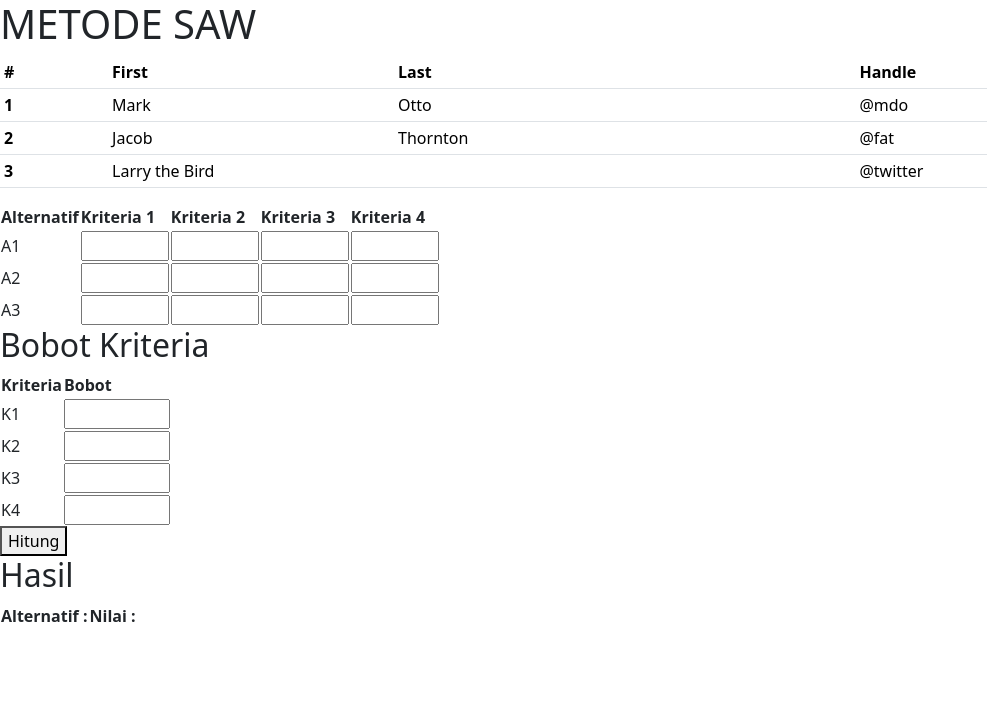
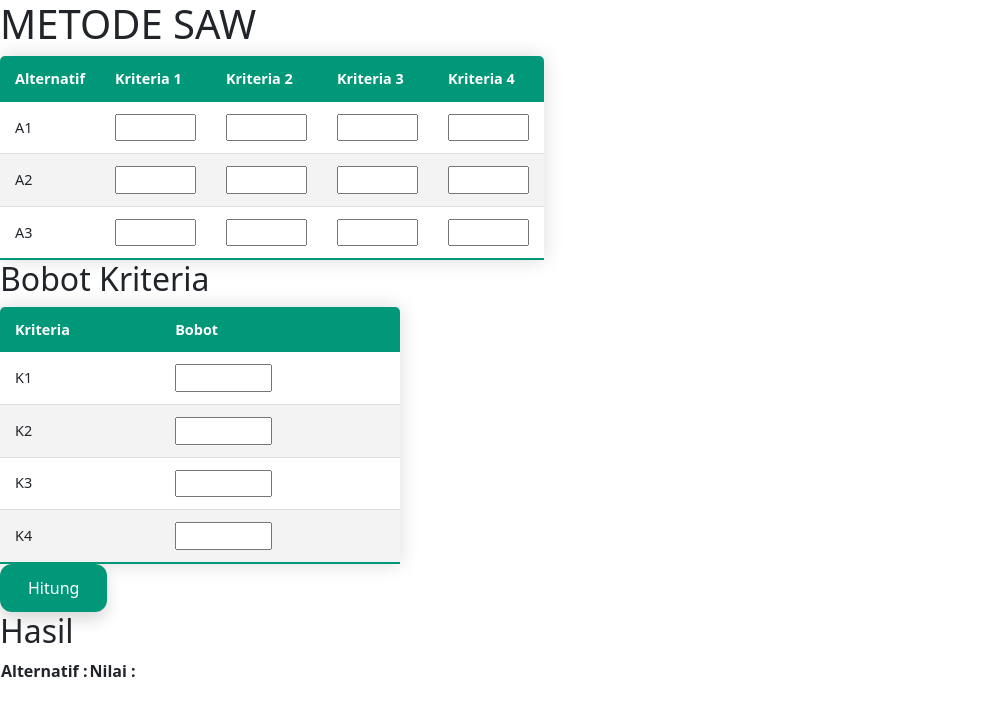
Before and after one commit to michaelrm27/spkproject, a plain HTML site: page saw.html in a window 1280 px wide. Shown: the whole page, without its empty margins (0-987 px from the left). Drawn offline with nearby package versions, Linux system fonts and the light colour scheme.

Commit message:
update css

```diff
--- a/saw.html
+++ b/saw.html
@@ -7,41 +7,139 @@
     <title>SAW</title>
     <link rel="stylesheet" href="https://cdn.jsdelivr.net/npm/bootstrap@5.3.0-alpha3/dist/css/bootstrap.min.css
     ">
+    <style>
+      html,
+body,
+.intro {
+  height: 100%;
+}
+
+.card {
+  border-radius: .5rem;
+}
+
+.table-scroll {
+  border-radius: .5rem;
+}
+
+.table-scroll table thead th {
+  font-size: 1.25rem;
+}
+thead {
+  top: 0;
+  position: sticky;
+}
+.content-table{
+  border-collapse: collapse;
+  margin: 25px 9;
+  font-size: 0.9em;
+  min-width: 400px;
+  border-radius: 5px 5px 0 0;
+  overflow: hidden;
+  box-shadow: 0 0 20px rgba(0, 0, 0, 0.15);
+}
+
+.content-table thead tr{
+  background-color: #009879;
+  color: #ffffff;
+  text-align: left;
+  font-weight: bold;
+}
+
+.content-table th,
+.content-table td{
+  padding: 12px 15px;
+}
+
+.content-table tbody tr{
+  border-bottom: 1px solid #ddd;
+}
+
+.content-table tbody tr:nth-of-type(even){
+  background-color: #f3f3f3;
+}
+
+.content-table tbody tr:last-of-type{
+  border-bottom: 2px solid #009879;
+}
+
+.button{
+  background-color: #009879; /* Green */
+  border: none;
+  color: white;
+  padding: 12px 28px;
+  text-align: center;
+  text-decoration: none;
+  display: inline-block;
+  font-size: 16px;
+  border-radius: 12px;
+  box-shadow: 0 8px 16px rgba(0, 0, 0, 0.15);
+}
+
+
+    </style>
 </head>
+
 <body>
     <h1>METODE SAW</h1>
 
-    <table class="table table-sm">
+    <!-- <section class="intro">
+      <div class="bg-image h-100" style="background-color: #f5f7fa;">
+        <div class="mask d-flex align-items-center h-100">
+          <div class="container">
+            <div class="row justify-content-center">
+              <div class="col-12">
+                <div class="card">
+                  <div class="card-body p-0">
+                    <div class="table-responsive table-scroll" data-mdb-perfect-scrollbar="true" style="position: relative; height: 700px">
+                      <table class="table table-striped mb-0">
+                        <thead style="background-color: #002d72;">
+                          <tr>
+                            <th>Alternatif</th>
+                            <th>Kriteria 1</th>
+                            <th>Kriteria 2</th>
+                            <th>Kriteria 3</th>
+                            <th>Kriteria 4</th>
+                          </tr>
+                        </thead>
+                        <tbody>
+                          <tr>
+                            <tr>
+                              <td>A1</td>
+                              <td><input type="number" name="a1k1" min="0" max="10" /></td>
+                              <td><input type="number" name="a1k2" min="0" max="10" /></td>
+                              <td><input type="number" name="a1k3" min="0" max="10" /></td>
+                              <td><input type="number" name="a1k4" min="0" max="10" /></td>
+                            </tr>
+                          </tr>
+                          <tr>
+                            <td>A2</td>
+                            <td><input type="number" name="a2k1" min="0" max="10" /></td>
+                            <td><input type="number" name="a2k2" min="0" max="10" /></td>
+                            <td><input type="number" name="a2k3" min="0" max="10" /></td>
+                            <td><input type="number" name="a2k4" min="0" max="10" /></td>
+                          </tr>
+                          <tr>
+                            <td>A3</td>
+                            <td><input type="number" name="a3k1" min="0" max="10" /></td>
+                            <td><input type="number" name="a3k2" min="0" max="10" /></td>
+                            <td><input type="number" name="a3k3" min="0" max="10" /></td>
+                            <td><input type="number" name="a3k4" min="0" max="10" /></td>
+                          </tr>
+                        </tbody>
+                      </table>
+                    </div>
+                  </div>
+                </div>
+              </div>
+            </div>
+          </div>
+        </div>
+      </div>
+    </section> -->
+
+    <table class ="content-table" id="matriks">
       <thead>
-        <tr>
-          <th scope="col">#</th>
-          <th scope="col">First</th>
-          <th scope="col">Last</th>
-          <th scope="col">Handle</th>
-        </tr>
-      </thead>
-      <tbody>
-        <tr>
-          <th scope="row">1</th>
-          <td>Mark</td>
-          <td>Otto</td>
-          <td>@mdo</td>
-        </tr>
-        <tr>
-          <th scope="row">2</th>
-          <td>Jacob</td>
-          <td>Thornton</td>
-          <td>@fat</td>
-        </tr>
-        <tr>
-          <th scope="row">3</th>
-          <td colspan="2">Larry the Bird</td>
-          <td>@twitter</td>
-        </tr>
-      </tbody>
-    </table>
-
-    <table id="matriks">
       <tr>
         <th>Alternatif</th>
         <th>Kriteria 1</th>
@@ -49,6 +147,7 @@
         <th>Kriteria 3</th>
         <th>Kriteria 4</th>
       </tr>
+      </thead>
       <tr>
         <td>A1</td>
         <td><input type="number" name="a1k1" min="0" max="10" /></td>
@@ -73,11 +172,14 @@
     </table>
 
     <h2>Bobot Kriteria</h2>
-    <table id="bobot">
+    <div style="text-align: left;">
+    <table id="bobot" class="content-table">
+      <thead>
       <tr>
         <th>Kriteria</th>
         <th>Bobot</th>
       </tr>
+      </thead>
       <tr>
         <td>K1</td>
         <td><input type="number" name="k1" min="0" max="1" step="0.01" /></td>
@@ -95,10 +197,12 @@
         <td><input type="number" name="k4" min="0" max="1" step="0.01" /></td>
       </tr>
     </table>
-    <button onclick="hitung()">Hitung</button>
+    <button class="button" onclick="hitung()">Hitung</button>
+  </div>
 
+    <div style="text-align: left;">
     <h2>Hasil</h2>
-    <table id="hasil">
+    <table id="hasil" align="left">
       <tr>
         <th>Alternatif  :</th>
         <th>Nilai       :</th>
@@ -107,5 +211,6 @@
     <script src="function.js"></script>
     <script src="https://cdn.jsdelivr.net/npm/bootstrap@5.3.0-alpha3/dist/js/bootstrap.bundle.min.js
     "></script>
+  </div>
 </body>
 </html>
```
Also changed, not shown: topsis.html (+56 -4 lines), wp.html (+55 -4 lines).
